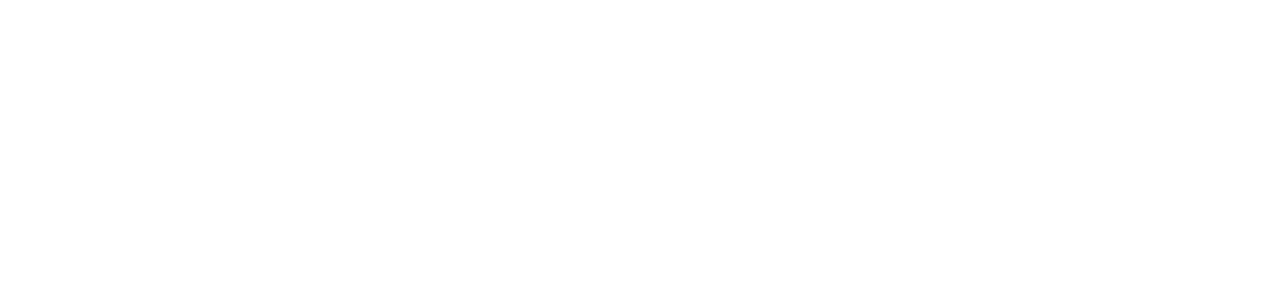
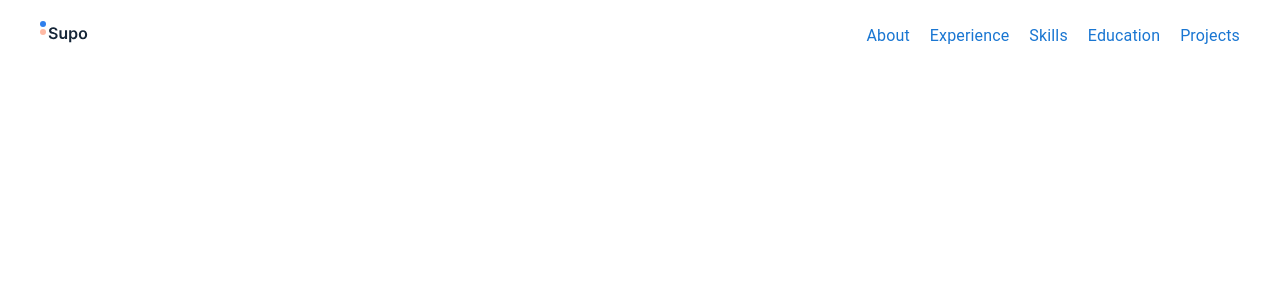
Before and after one commit to asuponev/asuponev.github.io, a React (Create React App) app: page / in a window 1280 px wide. Shown: the top 300 px of the page. Built offline with nearby package versions, Linux system fonts and the light colour scheme.

Commit message:
feat: implement header

```diff
--- a/package.json
+++ b/package.json
@@ -3,12 +3,17 @@
   "version": "0.1.0",
   "private": true,
   "dependencies": {
+    "@emotion/react": "^11.10.6",
+    "@emotion/styled": "^11.10.6",
+    "@mui/icons-material": "^5.11.11",
+    "@mui/material": "^5.11.11",
     "@testing-library/jest-dom": "^5.16.5",
     "@testing-library/react": "^13.4.0",
     "@testing-library/user-event": "^13.5.0",
     "react": "^18.2.0",
     "react-dom": "^18.2.0",
     "react-scripts": "5.0.1",
+    "sass": "^1.58.3",
     "web-vitals": "^2.1.4"
   },
   "scripts": {
--- a/src/App.js
+++ b/src/App.js
@@ -1,8 +1,12 @@
-
+import CssBaseline from '@mui/material/CssBaseline';
+import Header from './components/header/header';
 
 const App = () => {
   return (
-    <></>
+    <>
+      <CssBaseline />
+      <Header />
+    </>
   );
 }
 
--- /dev/null
+++ b/src/components/header/header-elements/header-drawer.js
@@ -0,0 +1,25 @@
+import React from 'react';
+import { Box, Divider, Drawer } from '@mui/material';
+
+import * as Elements from './header-elements';
+
+export const CustomDrawer = ({ mobileOpen, handleDrawerToggle }) => {
+  return (
+    <Drawer
+      open={mobileOpen}
+      onClose={handleDrawerToggle}
+      className="header__drawer"
+      sx={{ display: { xs: "block", sm: "none" } }}
+    >
+      <Box onClick={handleDrawerToggle}>
+        <Box px={3} py={2}>
+          <Elements.Logo />
+        </Box>
+        <Divider />
+        <Box component="nav" className="header__mobile-menu">
+          <Elements.Nav />
+        </Box>
+      </Box>
+    </Drawer>
+  );
+}
--- /dev/null
+++ b/src/components/header/header-elements/header-elements.js
@@ -0,0 +1,3 @@
+export { Nav } from './header-nav';
+export { CustomDrawer as Drawer } from './header-drawer';
+export { Logo } from './header-logo';
--- /dev/null
+++ b/src/components/header/header-elements/header-logo.js
@@ -0,0 +1,12 @@
+import React from 'react';
+import { Link } from '@mui/material';
+
+import logoUrl from '../../../assets/logo.svg';
+
+export const Logo = () => {
+  return (
+    <Link href="/">
+      <img src={logoUrl} alt="logo" />
+    </Link>
+  );
+}
--- /dev/null
+++ b/src/components/header/header-elements/header-nav.js
@@ -0,0 +1,18 @@
+import React from 'react';
+import { List, ListItem, Link, ListItemText } from '@mui/material';
+
+export const Nav = () => {
+  const navItems = ['About', 'Experience', 'Skills', 'Education', 'Projects'];
+
+  return (
+    <List>
+      {navItems.map((item) => (
+        <ListItem key={item} disablePadding>
+          <Link href={`#${item.toLowerCase()}`} color="primary" underline="hover">
+            <ListItemText primary={item} />
+          </Link>
+        </ListItem>
+      ))}
+    </List>
+  );
+}
--- /dev/null
+++ b/src/components/header/header.js
@@ -0,0 +1,49 @@
+import React, { useState } from 'react';
+import { Box, IconButton } from '@mui/material';
+import MenuIcon from '@mui/icons-material/Menu';
+
+import * as Elements from './header-elements/header-elements';
+
+import './header.scss';
+
+const Header = () => {
+  const [mobileOpen, setMobileOpen] = useState(false);
+
+  const handleDrawerToggle = () => {
+    setMobileOpen((prevState) => !prevState);
+  };
+
+  return (
+    <Box component="header" className="header">
+      <Box className="container">
+        <Box className="header__inner">
+          <IconButton
+            color="inherit"
+            aria-label="open menu"
+            edge="start"
+            onClick={handleDrawerToggle}
+            sx={{ display: { sm: "none" } }}
+          >
+            <MenuIcon />
+          </IconButton>
+          <Box sx={{ display: { xs: "none", sm: "block" } }}>
+            <Elements.Logo />
+          </Box>
+          <Box
+            component="nav"
+            className="header__desktop-menu"
+            sx={{ display: { xs: "none", sm: "block" } }}
+          >
+            <Elements.Nav />
+          </Box>
+          <Elements.Drawer
+            mobileOpen={mobileOpen}
+            handleDrawerToggle={handleDrawerToggle}
+          />
+        </Box>
+      </Box>
+    </Box>
+  );
+}
+
+export default Header;
--- /dev/null
+++ b/src/components/header/header.scss
@@ -0,0 +1,29 @@
+.header {
+  position: fixed;
+  top: 0;
+  width: 100%;
+
+  &__inner {
+    height: 72px;
+    display: flex;
+    justify-content: space-between;
+    align-items: center;
+  }
+
+  &__desktop-menu ul {
+    display: flex;
+    align-items: center;
+    gap: 20px;
+  }
+
+  &__drawer .MuiDrawer-paper {
+    width: 240px;
+  }
+
+  &__mobile-menu ul {
+    display: flex;
+    flex-direction: column;
+    gap: 10px;
+    padding: 24px;
+  }
+}
--- a/src/index.css
+++ b/src/index.css
@@ -6,3 +6,9 @@
   box-sizing: border-box;
   font-family: 'Inter', sans-serif;
 }
+
+.container {
+  max-width: 1440px;
+  margin: 0 auto;
+  padding: 0 40px;
+}
```
Also changed, not shown: src/assets/logo.svg (added), 1 other file (tests, documents, lock files or other folders).
